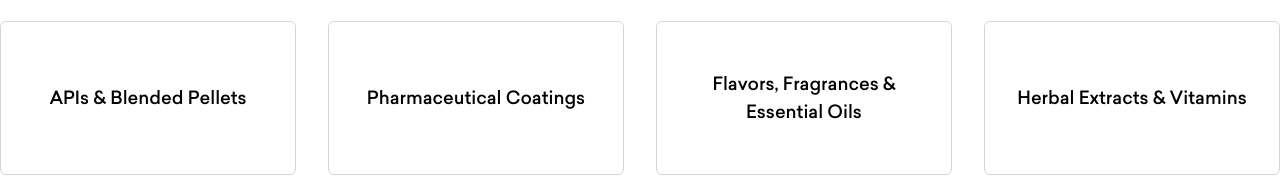
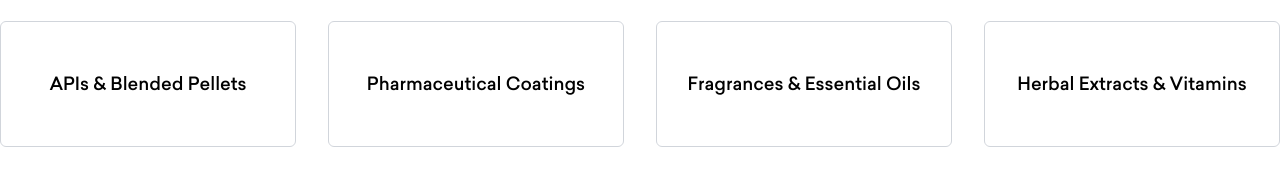
Before and after one commit to antorntech/mjrawfusion, a React (Vite) app: page /products in a window 1280 px wide. Shown: the part 479-656 px from the top of the page. Built offline with nearby package versions, Linux system fonts and the light colour scheme.

Commit message:
add products and product details page

```diff
--- a/src/components/PageHeader/PageHeader.jsx
+++ b/src/components/PageHeader/PageHeader.jsx
@@ -14,7 +14,7 @@ const PageHeader = ({ title }) => {
     >
       <div className="max-w-screen-xl mx-auto">
         <div className="w-full h-full flex flex-col items-center justify-center mt-5 md:mt-12">
-          <h1 className="mr-0 md:mr-[110px] text-white text-3xl lg:text-6xl font-bold animate__animated animate__fadeInUp">
+          <h1 className="mr-0 md:mr-[110px] capitalize text-white text-3xl lg:text-6xl font-bold animate__animated animate__fadeInUp">
             {title}
           </h1>
           <div className="animate__animated animate__fadeInUp mt-1 md:mt-2 mr-0 md:mr-[110px]">
--- /dev/null
+++ b/src/pages/ProductDetails.jsx
@@ -0,0 +1,86 @@
+import React from "react";
+import { useLocation } from "react-router-dom";
+import PageHeader from "../components/PageHeader/PageHeader";
+
+const ProductDetails = () => {
+  const location = useLocation();
+  // Access the id from location state
+  const { id } = location.state || {};
+
+  const products = [
+    {
+      id: 1,
+      name: "APIs & Blended Pellets",
+      image: "images/clients/sponsor-1.png",
+      related_products: [
+        "Products 1",
+        "Products 2",
+        "Products 3",
+        "Products 4",
+        "Products 5",
+      ],
+    },
+    {
+      id: 2,
+      name: "Pharmaceutical Coatings",
+      image: "images/clients/sponsor-2.png",
+      related_products: [
+        "Products 1",
+        "Products 2",
+        "Products 3",
+        "Products 4",
+        "Products 5",
+      ],
+    },
+    {
+      id: 3,
+      name: "Fragrances & Essential Oils",
+      image: "images/clients/sponsor-3.png",
+      related_products: [
+        "Products 1",
+        "Products 2",
+        "Products 3",
+        "Products 4",
+        "Products 5",
+      ],
+    },
+    {
+      id: 4,
+      name: "Herbal Extracts & Vitamins",
+      image: "images/clients/sponsor-4.png",
+      related_products: [
+        "Products 1",
+        "Products 2",
+        "Products 3",
+        "Products 4",
+        "Products 5",
+      ],
+    },
+  ];
+  const product = products.find((p) => p.id === id);
+
+  return (
+    <>
+      <PageHeader title={location.pathname.split("/").pop()} />
+      <div className="px-5 md:px-0 py-[20px] md:py-[80px] lg:py-[100px]">
+        <div className="max-w-screen-xl mx-auto">
+          <h1 className="text-xl md:text-3xl font-bold text-[#04CAFB]">
+            {product.name}
+          </h1>
+          <hr className="text-gray-300 my-2 md:my-5" />
+          <p className="mb-3 text-lg md:text-2xl">Related Products: </p>
+          <ul>
+            {product.related_products.map((p, i) => (
+              <li key={i} className="text-lg">
+                <i class="fa-solid fa-square-check me-2 text-[#04CAFB]"></i>
+                {product.name} {p}
+              </li>
+            ))}
+          </ul>
+        </div>
+      </div>
+    </>
+  );
+};
+
+export default ProductDetails;
--- a/src/pages/Products.jsx
+++ b/src/pages/Products.jsx
@@ -17,7 +17,7 @@ const Products = () => {
     },
     {
       id: 3,
-      name: "Flavors, Fragrances & Essential Oils",
+      name: "Fragrances & Essential Oils",
       image: "images/clients/sponsor-3.png",
     },
     {
@@ -29,12 +29,19 @@ const Products = () => {
   return (
     <>
       <PageHeader title="Products" />
-      <div className="py-[20px] md:py-[80px] lg:py-[100px]">
+      <div className="px-5 md:px-0 py-[50px] md:py-[80px] lg:py-[100px]">
         <div className="max-w-screen-xl mx-auto">
           <div className="grid grid-cols-1 md:grid-cols-4 gap-5 md:gap-8">
             {products.map((product, index) => (
               <Link
-                to={`/products/${product.id}`}
+                to={{
+                  pathname: `/products/${product.name
+                    .replace(/\s+/g, "-")
+                    .toLowerCase()}`,
+                }}
+                state={{
+                  id: product.id,
+                }}
                 key={index}
                 className="relative group flex items-center justify-center text-center border border-gray-300 transition-all duration-500 ease-in-out py-12 px-5 overflow-hidden rounded-md"
               >
--- a/src/routes/AppRoutes.jsx
+++ b/src/routes/AppRoutes.jsx
@@ -10,6 +10,7 @@ import OurCustomers from "../pages/OurCustomers";
 import NewsLetter from "../pages/NewsLetter";
 import Career from "../pages/Career";
 import Products from "../pages/Products";
+import ProductDetails from "../pages/ProductDetails";
 
 const AppRoutes = () => {
   return (
@@ -18,6 +19,7 @@ const AppRoutes = () => {
         <Route path="/" element={<Home />} />
         <Route path="/aboutus" element={<AboutUs />} />
         <Route path="/products" element={<Products />} />
+        <Route path="/products/:slug" element={<ProductDetails />} />
         <Route path="/principals" element={<OurPrinciples />} />
         <Route path="/customers" element={<OurCustomers />} />
         <Route path="/contactus" element={<ContactUs />} />
```
